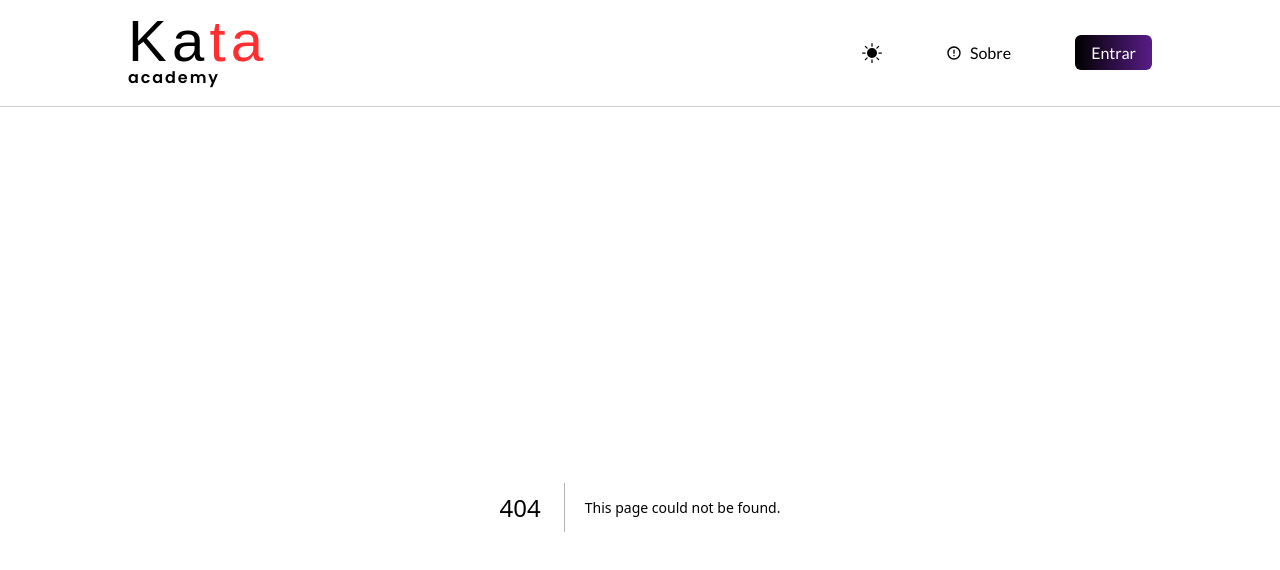
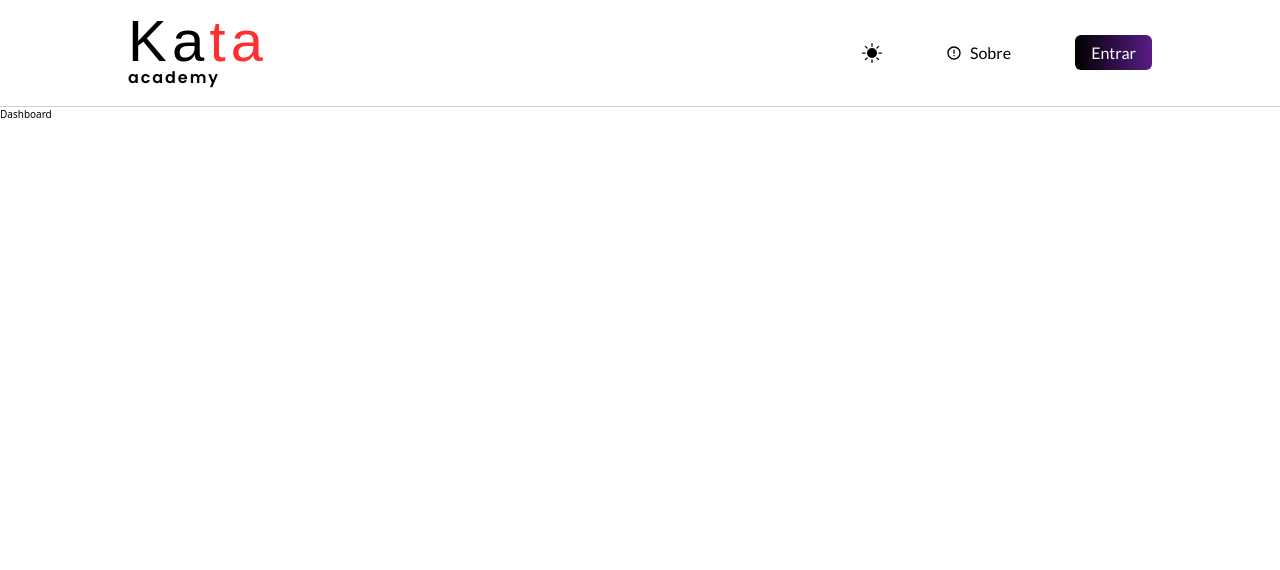
Before and after one commit to lucaspari/kata-academy, a Next.js app: page /dashboard in a window 1280 px wide. Before the commit this address had no page. Shown: the top 570 px of the page. Built offline with nearby package versions, Linux system fonts and the light colour scheme; a web font is replaced by a local one.

Commit message:
feat: created dashboard page, fixed hydration theme provider

```diff
--- /dev/null
+++ b/src/app/dashboard/page.tsx
@@ -0,0 +1,7 @@
+export default function Dashboard() {
+  return (
+    <div>
+      <h1>Dashboard</h1>
+    </div>
+  );
+}
--- a/src/app/layout.tsx
+++ b/src/app/layout.tsx
@@ -12,7 +12,7 @@ export default function RootLayout({
   children: React.ReactNode;
 }) {
   return (
-    <html lang="en" suppressHydrationWarning>
+    <html suppressHydrationWarning lang="en">
       <body>
         <Providers>
           <Navbar></Navbar>
--- a/src/app/page.tsx
+++ b/src/app/page.tsx
@@ -11,7 +11,7 @@ export default function Home() {
     <main className="max-w-screen-lg mx-auto grid grid-cols-2 mt-8">
       <div className="left justify-between">
         <div className="flex flex-col gap-4 mb-4">
-          <div className={`${inter.className} text-5xl text-justify`}>
+          <div className={`${inter.className} text-5xl`}>
             <TypeAnimation text="Entre no tatame digital e aprimore suas técnicas de karate."></TypeAnimation>
           </div>
           <p className={`${lato.className} text-[#868686] text-xl`}>
--- a/src/components/themechanger.tsx
+++ b/src/components/themechanger.tsx
@@ -1,8 +1,18 @@
 "use client";
 import { useTheme } from "next-themes";
+import { useState } from "react";
+import React from "react";
 import { BsMoonFill, BsSunFill } from "react-icons/bs";
 export default function ThemeChanger() {
   const { theme, setTheme } = useTheme();
+  const [mounted, setMounted] = useState(false);
+  React.useEffect(() => {
+    setMounted(true);
+  }, []);
+
+  if (!mounted) {
+    return null;
+  }
   if (theme == "light")
     return (
       <button>
```
